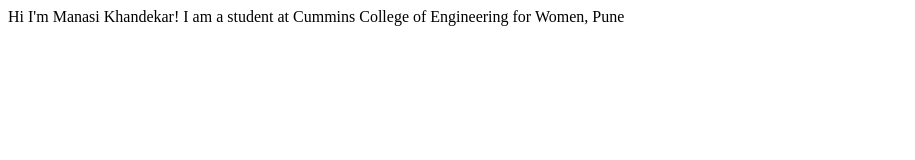
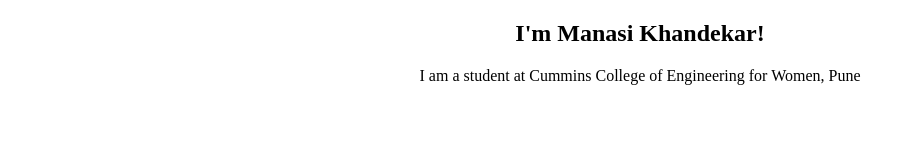
Before and after one commit to mgkhandekar/manasikhandekar-website, a plain HTML site: page index.html in a window 1280 px wide. Shown: the whole page, without its empty margins (0-915 px from the left). Drawn offline with Linux system fonts and the light colour scheme.

Commit message:
Update index.html

```diff
--- a/index.html
+++ b/index.html
@@ -6,7 +6,7 @@
     <title>Personal Site</title>
 </head>
 <body>
-    Hi I'm Manasi Khandekar!
-    I am a student at Cummins College of Engineering for Women, Pune
+    <h2 ><center>I'm Manasi Khandekar!</center></h2>
+    <p><center>I am a student at Cummins College of Engineering for Women, Pune</center></p>
 </body>
 </html>
```
